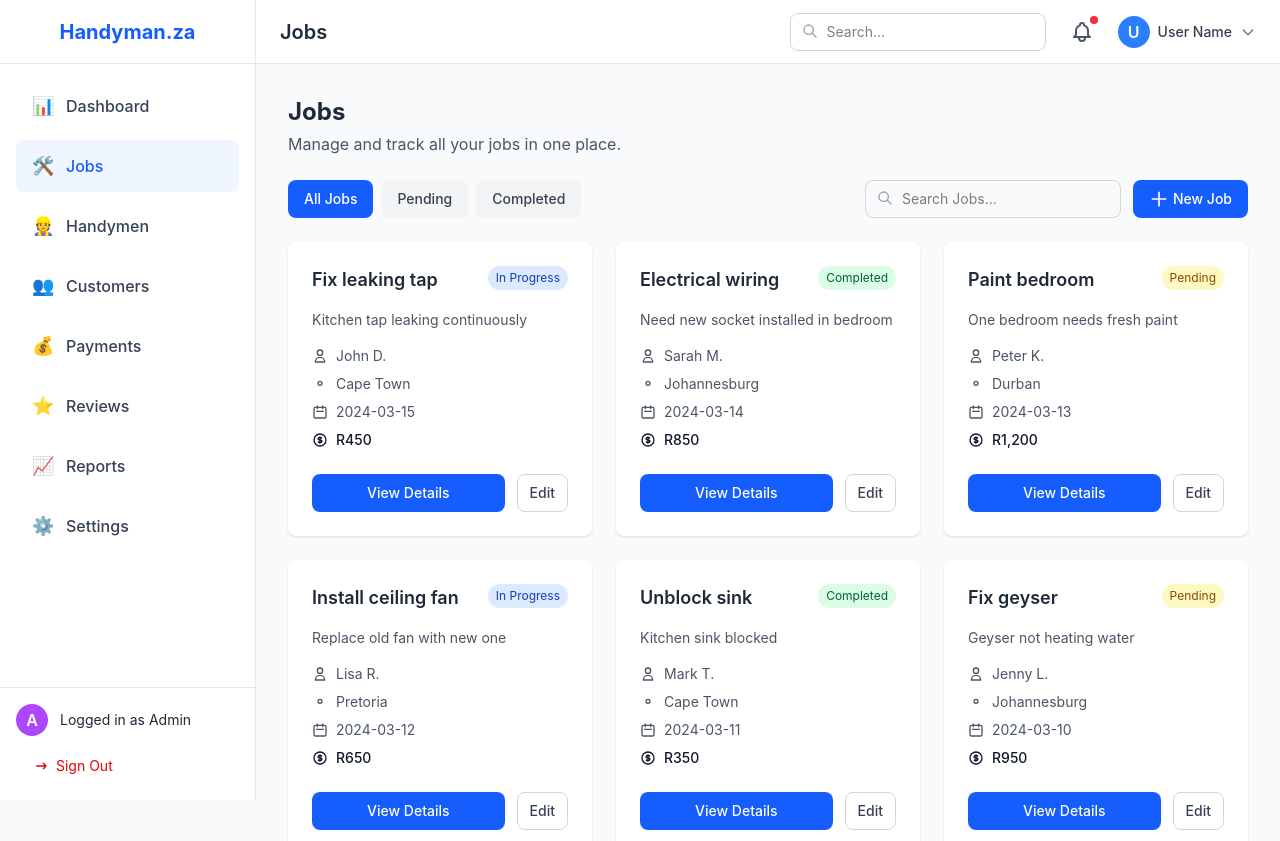
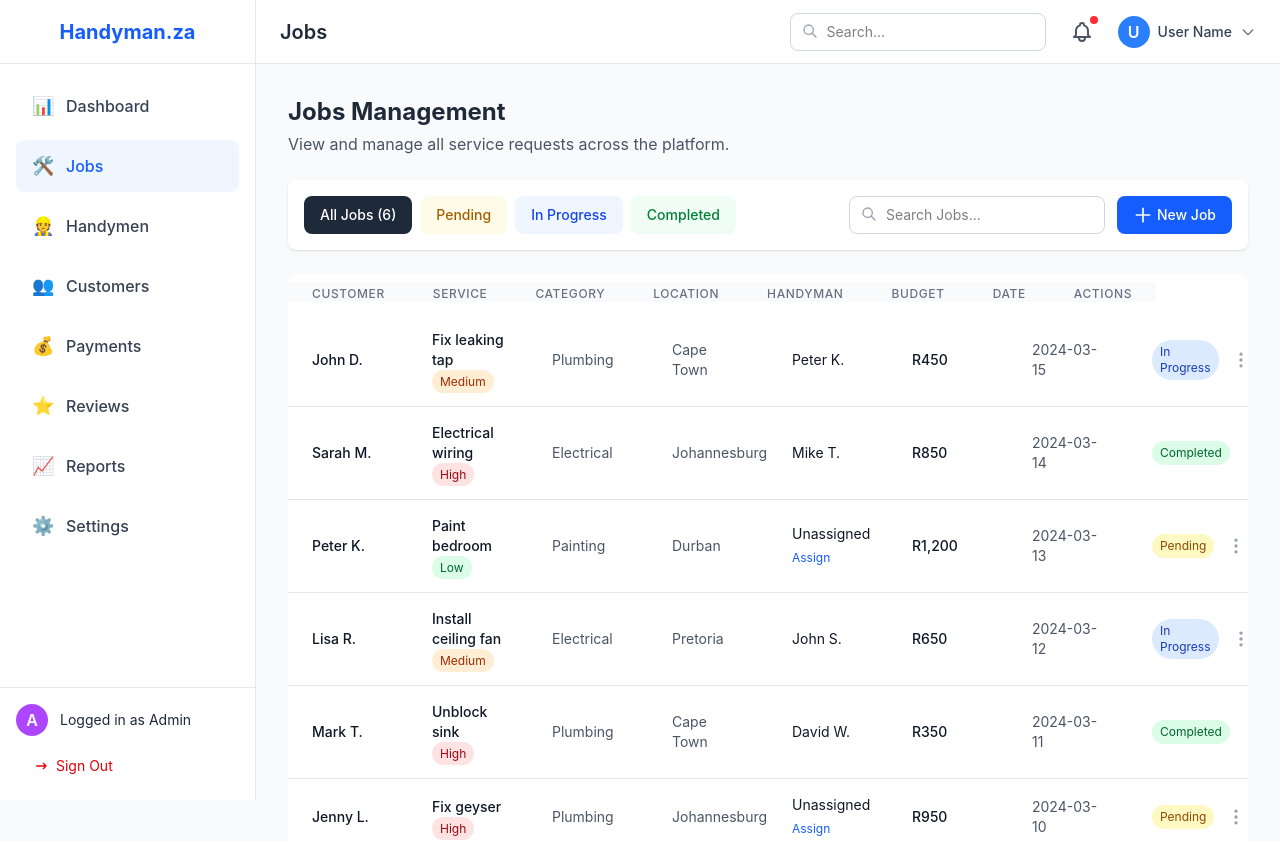
Before and after one commit to P-Mnguni/handyman_za, a React app in the folder frontend/: page /jobs in a window 1280 px wide. Shown: the top 841 px of the page. Built offline with nearby package versions, Linux system fonts and the light colour scheme; the HTML template or start-up script is replaced by a standard one.

Commit message:
updated: page for admin

```diff
--- a/frontend/src/pages/Jobs.jsx
+++ b/frontend/src/pages/Jobs.jsx
@@ -8,63 +8,75 @@ const Jobs = () => {
     const jobs = [
         {
             id: 1,
-            title: 'Fix leaking tap',
-            description: 'Kitchen tap leaking continuously',
             customer: 'John D.',
+            service: 'Fix leaking tap',
+            category: 'Plumbing',
+            location: 'Cape Town',
+            handyman: 'Peter K.',
+            status: 'in-progress',
             date: '2024-03-15',
-            status: 'in-progress',
             budget: 'R450',
-            location: 'Cape Town'
+            priority: 'medium'
         },
         {
             id: 2,
-            title: 'Electrical wiring',
-            description: 'Need new socket installed in bedroom',
             customer: 'Sarah M.',
+            service: 'Electrical wiring',
+            category: 'Electrical',
+            location: 'Johannesburg',
+            handyman: 'Mike T.',
+            status: 'completed',
             date: '2024-03-14',
-            status: 'completed',
             budget: 'R850',
-            location: 'Johannesburg'
+            priority: 'high'
         },
         {
             id: 3,
-            title: 'Paint bedroom',
-            description: 'One bedroom needs fresh paint',
             customer: 'Peter K.',
+            service: 'Paint bedroom',
+            category: 'Painting',
+            location: 'Durban',
+            handyman: 'Unassigned',
+            status: 'pending',
             date: '2024-03-13',
-            status: 'pending',
             budget: 'R1,200',
-            location: 'Durban'
+            priority: 'low'
         },
         {
             id: 4,
-            title: 'Install ceiling fan',
-            description: 'Replace old fan with new one',
             customer: 'Lisa R.',
+            service: 'Install ceiling fan',
+            category: 'Electrical',
+            location: 'Pretoria',
+            handyman: 'John S.',
+            status: 'in-progress',
             date: '2024-03-12',
-            status: 'in-progress',
             budget: 'R650',
-            location: 'Pretoria'
+            priority: 'medium'
         },
         {
             id: 5,
-            title: 'Unblock sink',
-            description: 'Kitchen sink blocked',
             customer: 'Mark T.',
+            service: 'Unblock sink',
+            category: 'Plumbing',
+            location: 'Cape Town',
+            handyman: 'David W.',
+            status: 'completed',
             date: '2024-03-11',
-            status: 'completed',
             budget: 'R350',
-            location: 'Cape Town'
+            priority: 'high'
         },
         {
             id: 6,
-            title: 'Fix geyser',
-            description: 'Geyser not heating water',
             customer: 'Jenny L.',
+            service: 'Fix geyser',
+            category: 'Plumbing',
+            location: 'Johannesburg',
+            handyman: 'Unassigned',
+            status: 'pending',
             date: '2024-03-10',
-            status: 'pending',
             budget: 'R950',
-            location: 'Johannesburg'
+            priority: 'high'
         },
     ];
 
@@ -76,8 +88,23 @@ const Jobs = () => {
                 return <span className="px-2 py-1 text-xs rounded-full bg-blue-100 text-blue-800">In Progress</span>;
             case 'pending':
                 return <span className="px-2 py-1 text-xs rounded-full bg-yellow-100 text-yellow-800">Pending</span>;
+            case 'cancelled':
+                return <span className="px-2 py-1 text-xs rounded-full bg-red-100 text-red-800">Cancelled</span>;
             default:
                 return <span className="px-2 py-1 text-xs rounded-full bg-gray-100 text-gray-800">Unknown</span>;
+        }
+    };
+
+    const getPriorityBadge = (priority) => {
+        switch(priority) {
+            case 'high':
+                return <span className="px-2 py-1 text-xs rounded-full bg-red-100 text-red-800">High</span>
+            case 'medium':
+                return <span className="px-2 py-1 text-xs rounded-full bg-orange-100 text-orange-800">Medium</span>
+            case 'low':
+                return <span className="px-2 py-1 text-xs rounded-full bg-green-100 text-green-800">Low</span>
+            default:
+                return null;
         }
     };
 
@@ -87,7 +114,15 @@ const Jobs = () => {
         if (filter !== 'all' && job.status !== filter) return false;
 
         // Search filter
-        if (searchTerm && !job.title.toLowerCase().includes(searchTerm.toLowerCase())) return false;
+        if (searchTerm) {
+            const term = searchTerm.toLowerCase();
+            return (
+                job.customer.toLowerCase().includes(term) ||
+                job.service.toLowerCase().includes(term) ||
+                job.handyman.toLowerCase().includes(term) ||
+                job.location.toLowerCase().includes(term)
+            );
+        }
 
         return true;
     });
@@ -96,40 +131,50 @@ const Jobs = () => {
         <div className="space-y-6">
             {/* Header */}
             <div>
-                <h2 className="text-2xl font-bold text-gray-800">Jobs</h2>
-                <p className="text-gray-600 mt-1">Manage and track all your jobs in one place.</p>
+                <h1 className="text-2xl font-bold text-gray-800">Jobs Management</h1>
+                <p className="text-gray-600 mt-1">View and manage all service requests across the platform.</p>
             </div>
 
-            {/* Filters and search */}
-            <div className="flex flex-col sm:flex-row gap-4 justify-between">
+            {/* Filters and Actions */}
+            <div className="bg-white p-4 rounded-lg shadow flex flex-col lg:flex-row gap-4 justify-between">
                 {/* Status filter tabs */}
-                <div className="flex space-x-2">
+                <div className="flex flex-wrap gap-2">
                     <button
                         onClick={() => setFilter('all')}
                         className={`px-4 py-2 text-sm font-medium rounded-lg transition-colors ${
                             filter === 'all'
-                                ? 'bg-blue-600 text-white'
+                                ? 'bg-gray-800 text-white'
                                 : 'bg-gray-100 text-gray-700 hover:bg-gray-200'
                         }`}
                     >
-                        All Jobs
+                        All Jobs ({jobs.length})
                     </button>
                     <button
                         onClick={() => setFilter('pending')}
                         className={`px-4 py-2 text-sm font-medium rounded-lg transition-colors ${
                             filter === 'pending'
                                 ? 'bg-yellow-600 text-white'
-                                : 'bg-gray-100 text-gray-700 hover:bg-gray-200'
+                                : 'bg-yellow-50 text-yellow-700 hover:bg-yellow-100'
                         }`}
                     >
                         Pending
+                    </button>
+                    <button
+                        onClick={() => setFilter('in-progress')}
+                        className={`px-4 py-2 text-sm font-medium rounded-lg transition-colors ${
+                            filter === 'in-progress'
+                                ? 'bg-blue-600 text-white'
+                                : 'bg-blue-50 text-blue-700 hover:bg-blue-100'
+                        }`}
+                    >
+                        In Progress
                     </button>
                     <button
                         onClick={() => setFilter('completed')}
                         className={`px-4 py-2 text-sm font-medium rounded-lg transition-colors ${
                             filter === 'completed'
                                 ? 'bg-green-600 text-white'
-                                : 'bg-gray-100 text-gray-700 hover:bg-gray-200'
+                                : 'bg-green-50 text-green-700 hover:bg-green-100'
                         }`}
                     >
                         Completed
@@ -181,25 +226,62 @@ const Jobs = () => {
                 </div>
             </div>
 
-            {/* Jobs Grid */}
-            <div className="grid grid-cols-1 md:grid-cols-2 lg:grid-cols-3 gap-6">
+            {/* Jobs Table */}
+            <div className="bg-white rounded-lg overflow-hidden">
+                <div className="overflow-x-auto">
+                    <table className="w-full table-fixed">
+                        <thread className="bg-gray-50">
+                            <tr>
+                                <th className="px-6 py-3 text-left text-xs font-medium text-gray-500 uppercase tracking-wider w-[15%]">
+                                    Customer
+                                </th>
+                                <th className="px-6 py-3 text-left text-xs font-medium text-gray-500 uppercase tracking-wider w-[20%]">
+                                    Service
+                                </th>
+                                <th className="px-6 py-3 text-left text-xs font-medium text-gray-500 uppercase tracking-wider w-[10%]">
+                                    Category
+                                </th>
+                                <th className="px-6 py-3 text-left text-xs font-medium text-gray-500 uppercase tracking-wider w-[12%]">
+                                    Location
+                                </th>
+                                <th className="px-6 py-3 text-left text-xs font-medium text-gray-500 uppercase tracking-wider w-[12%]">
+                                    Handyman
+                                </th>
+                                <th className="px-6 py-3 text-left text-xs font-medium text-gray-500 uppercase tracking-wider w-[10%]">
+                                    Budget
+                                </th>
+                                <th className="px-6 py-3 text-left text-xs font-medium text-gray-500 uppercase tracking-wider w-[10%]">
+                                    Date
+                                </th>
+                                <th className="px-6 py-3 text-left text-xs font-medium text-gray-500 uppercase tracking-wider w-[11%]">
+                                    Actions
+                                </th>
+                            </tr>
+                        </thread>
+                        <tbody className="divide-y divide-gray-200">
                             {filteredJobs.map((job) => (
-                    <div key={job.id} className="bg-white rounded-lg shadow hover:shadow-md transition-shadow">
-                        <div className="p-6">
-                            {/* Header with status */}
-                            <div className="flex justify-between items-start mb-4">
-                                <h3 className="text-lg font-semibold text-gray-800">{job.title}</h3>
+                                <tr key={job.id} className="hover:bg-gray-50">
+                                    <td className="px-6 py-4 text-sm font-medium text-gray-900">{job.customer}</td>
+                                    <td className="px-6 py-4">
+                                        <div className="text-sm font-medium text-gray-900">{job.service}</div>
+                                        <div className="text-xs text-gray-500 mt-1">{getPriorityBadge(job.priority)}</div>
+                                    </td>
+                                    <td className="px-6 py-4 text-sm text-gray-600">{job.category}</td>
+                                    <td className="px-6 py-4 text-sm text-gray-600">{job.location}</td>
+                                    <td className="px-6 py-4">
+                                        <div className="text-sm text-gray-900">{job.handyman}</div>
+                                        {job.handyman === 'Unassigned' && (
+                                            <button className="text-xs text-blue-600 hover:text-blue-800 mt-1">Assign</button>
+                                        )}
+                                    </td>
+                                    <td className="px-6 py-4 text-sm font-medium text-gray-900">{job.budget}</td>
+                                    <td className="px-6 py-4 text-sm text-gray-600">{job.date}</td>
+                                    <td className="px-6 py-4">
+                                        <div className="flex items-center space-x-3">
                                             {getStatusBadge(job.status)}
-                            </div>
-
-                            {/* Description */}
-                            <p className="text-gray-600 text-sm mb-4">{job.description}</p>
-
-                            {/* Details */}
-                            <div className="space-y-2 text-sm">
-                                <div className="flex items-center text-gray-600">
+                                            <button className="text-gray-400 hover:text-gray-600">
                                                 <svg
-                                        className="h-4 w-4 mr-2"
+                                                    className="h-5 w-5"
                                                     fill="none"
                                                     stroke="currentColor"
                                                     viewBox="0 0 24 24"
@@ -208,81 +290,22 @@ const Jobs = () => {
                                                         strokeLinecap="round"
                                                         strokeLinejoin="round"
                                                         strokeWidth={2}
-                                            d="M16 7a4 4 0 11-8 0 4 4 0 018 0zM12 14a7 7 0 00-7 7h14a7 7 0 00-7-7z"
+                                                        d="M12 5v.01M12 12v.01M12 19v.01M12 6a1 1 0 110-2 1 1 0 010 2zm0 7a1 1 0
+                                                        110-2 1 1 0 010 2zm0 7a1 1 0 110-2 1 1 0 010 2z"
                                                     />
                                                 </svg>
-                                    <span>{job.customer}</span>
-                                </div>
-                                <div className="flex items-center text-gray-600">
-                                    <svg
-                                        className="h-4 w-4 mr-2"
-                                        fill="none"
-                                        stroke="currentColor"
-                                        viewBox="0 0 24 24"
-                                    >
-                                        <path
-                                            strokeLinecap="round"
-                                            strokeLinejoin="round"
-                                            strokeWidth={2}
-                                            d="M15 11a3 3 0 11-6 0 3 3 0 0 16 0z"
-                                        />
-                                    </svg>
-                                    <span>{job.location}</span>
-                                </div>
-                                <div className="flex items-center text-gray-600">
-                                    <svg
-                                        className="h-4 w-4 mr-2"
-                                        fill="none"
-                                        stroke="currentColor"
-                                        viewBox="0 0 24 24"
-                                    >
-                                        <path
-                                            strokeLinecap="round"
-                                            strokeLinejoin="round"
-                                            strokeWidth={2}
-                                            d="M8 7V3m8 4V3m-9 8h10M5 21h14a2 2 0 002-2V7a2 2 0 00-2-2H5a2 2 0 00-2 2v12a2 2 0 002 2z"
-                                        />
-                                    </svg>
-                                    <span>{job.date}</span>
-                                </div>
-                                <div className="flex items-center text-gray-900 font-medium">
-                                    <svg
-                                        className="h-4 w-4 mr-2"
-                                        fill="none"
-                                        stroke="currentColor"
-                                        viewBox="0 0 24 24"
-                                    >
-                                        <path
-                                            strokeLinecap="round"
-                                            strokeLinejoin="round"
-                                            strokeWidth={2}
-                                            d="M12 8c-1.657 0-3 .895-3 2s 1.343 2 3 2 3 .895 3 2-1.343 2-3 2m0-8c1.11 0 2.08.402
-                                            2.599 1M12 8V7m0 1v8m0 0v1m0-1c-1.11 0-2.08-.402-2.599-1M21 12a9 9 0 11-18 0 9 9 0 0118 0z"
-                                        />
-                                    </svg>
-                                    <span>{job.budget}</span>
-                                </div>
-                            </div>
-
-                            {/* Action buttons */}
-                            <div className="mt-6 flex space-x-3">
-                                <button className="flex-1 px-3 py-2 bg-blue-600 text-white text-sm font-medium rounded-lg
-                                hover:bg-blue-700 transition-colors">
-                                    View Details
-                                </button>
-                                <button className="px-3 py-2 border border-gray-300 text-gray-700 text-sm font-medium
-                                rounded-lg hover:bg-gray-50 transition-colors">
-                                    Edit
                                             </button>
                                         </div>
-                        </div>
-                    </div>
+                                    </td>
+                                </tr>
                             ))}
+                        </tbody>
+                    </table>
                 </div>
 
                 {/* Empty State */}
                 {filteredJobs.length === 0 && (
-                <div className="text-center py-12 bg-white rounded-lg">
+                    <div className="text-center py-12">
                         <svg
                             className="h-12 w-12 text-gray-400 mx-auto mb-4"
                             fill="none"
@@ -302,6 +325,18 @@ const Jobs = () => {
                     </div>
                 )}
             </div>
+
+            {/* Summary Footer */}
+            <div className="bg-white p-4 rounded-lg shadow flex justify-between items-center text-sm">
+                <div className="text-gray-600">
+                    Showing <span className="font-medium">{filteredJobs.length}</span> of <span className="font-medium">{jobs.length}</span> jobs
+                </div>
+                <div className="flex space-x-4">
+                    <button className="text-gray-600 hover:text-gray-900">Previous</button>
+                    <button className="text-gray-600 hover:text-gray-900">Next</button>
+                </div>
+            </div>
+        </div>
     );
 };
 
```
Lines whose indentation alone changed are shown as unchanged.
